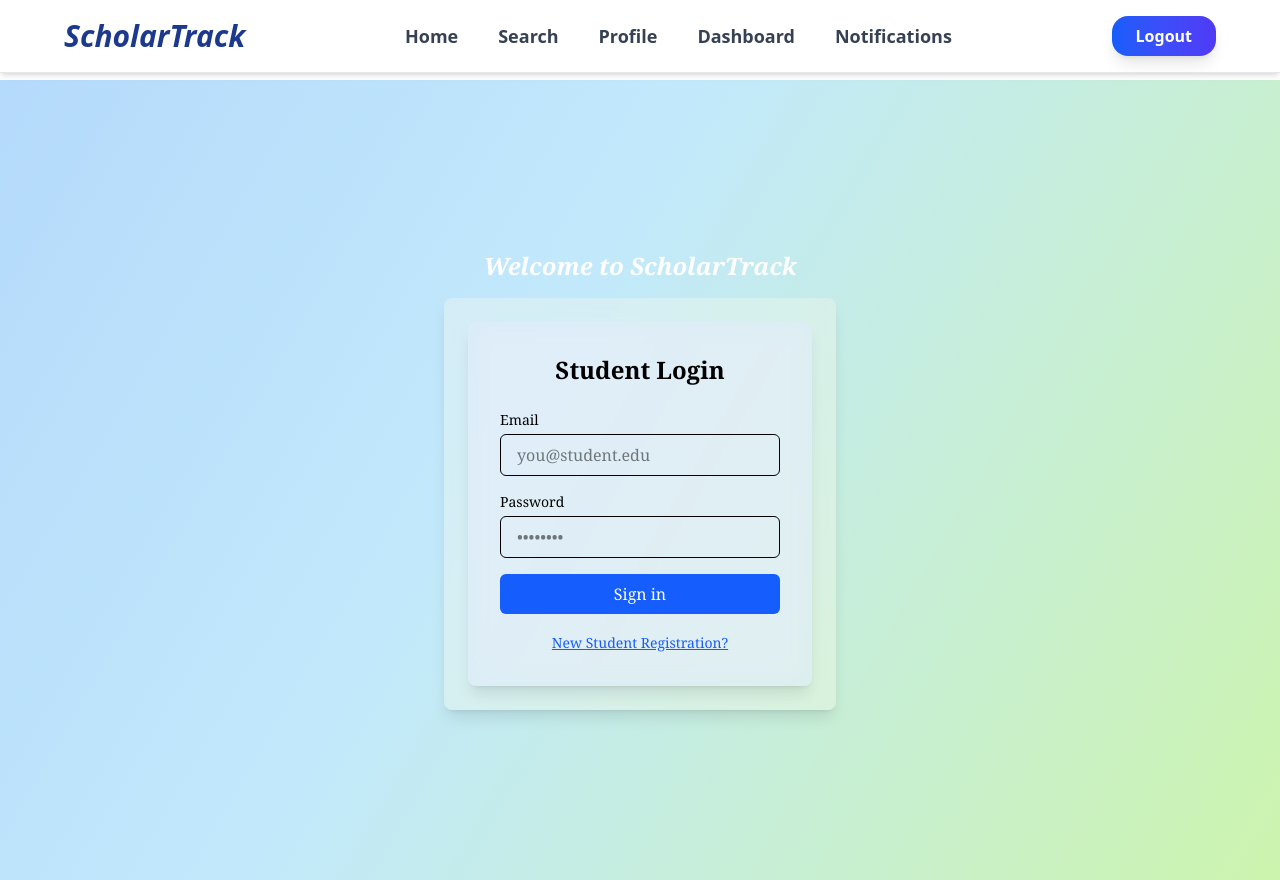
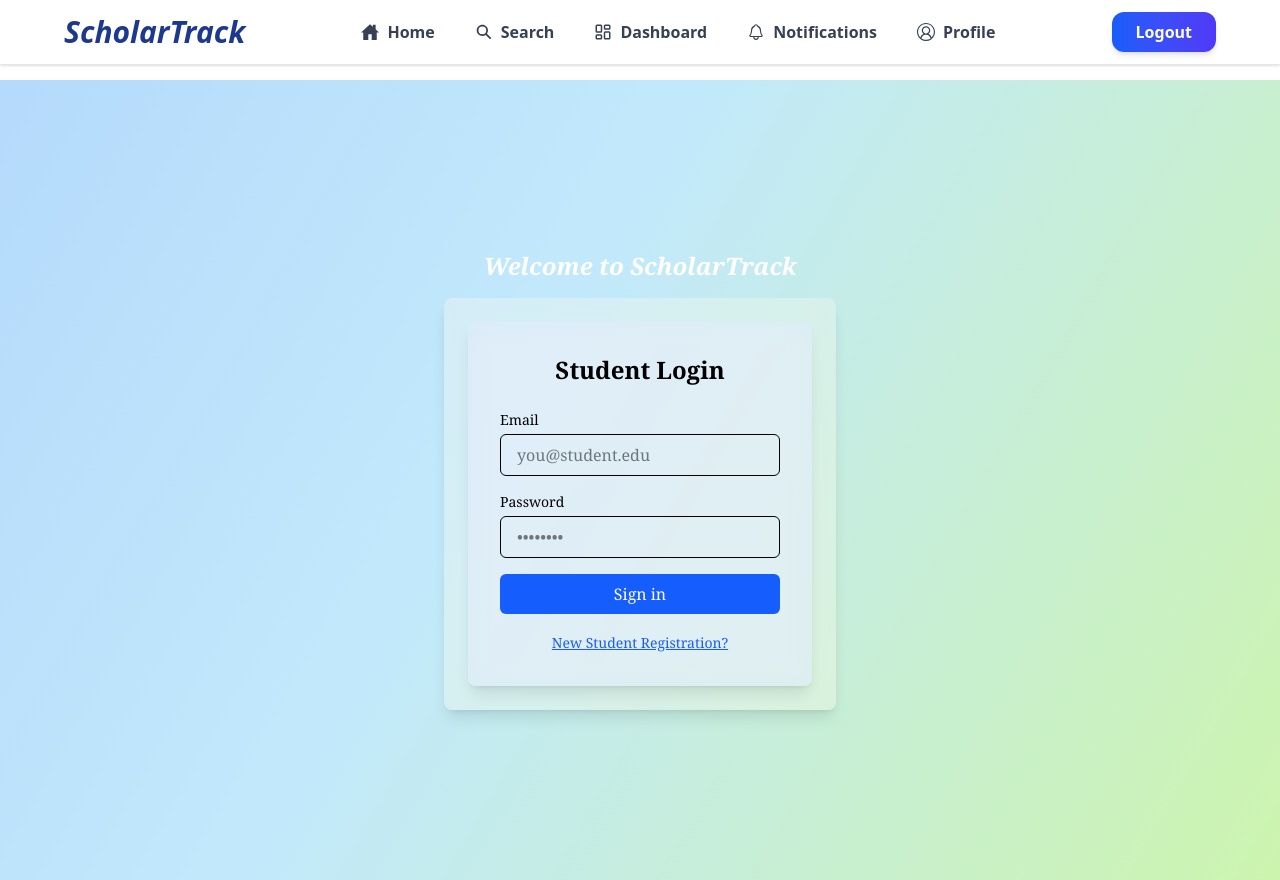
Before and after one commit to Ashithdeveloper/scholar_Track, a React (Vite) app in the folder Web/: page /login in a window 1280 px wide. Built offline with nearby package versions, Linux system fonts and the light colour scheme.

Commit message:
navbar design

```diff
--- a/Web/src/layouts/Navbar.jsx
+++ b/Web/src/layouts/Navbar.jsx
@@ -18,89 +18,82 @@ export const Navbar = () => {
   };
 
   const navItems = [
-    { label: "Home", icon: <IoHomeSharp className="text-2xl" />, path: "/" },
-    {
-      label: "Search",
-      icon: <IoSearchSharp className="text-2xl" />,
-      path: "/search",
-    },
-    {
-      label: "Profile",
-      icon: <VscAccount className="text-2xl" />,
-      path: "/profile",
-    },
-    {
-      label: "Dashboard",
-      icon: <LuLayoutDashboard className="text-2xl" />,
-      path: "/dashboard",
-    },
+    { label: "Home", icon: IoHomeSharp, path: "/" },
+    { label: "Search", icon: IoSearchSharp, path: "/search" },
+    { label: "Dashboard", icon: LuLayoutDashboard, path: "/dashboard" },
     {
       label: "Notifications",
-      icon: <IoNotificationsOutline className="text-2xl" />,
+      icon: IoNotificationsOutline,
       path: "/notifications",
     },
+    { label: "Profile", icon: VscAccount, path: "/profile" },
   ];
 
   return (
     <div>
-      {/* ================== 📱 Mobile Navbar (bottom) ================== */}
+      {/* ================== 📱 Mobile Navbar (Bottom) ================== */}
       <div className="md:hidden fixed bottom-0 left-0 w-full bg-white/80 backdrop-blur-lg shadow-lg border-t border-gray-200 flex justify-around items-center py-2 z-50">
         {navItems.map((item, idx) => {
+          const Icon = item.icon;
           const isActive = location.pathname === item.path;
           return (
             <div
               key={idx}
-              className={`flex flex-col items-center justify-center cursor-pointer transition-all ${
-                isActive ? "text-blue-600" : "text-gray-600 hover:text-blue-500"
+              onClick={() => navigate(item.path)}
+              className={`flex flex-col items-center justify-center transition-all cursor-pointer ${
+                isActive
+                  ? "text-blue-600 scale-110"
+                  : "text-gray-600 hover:text-blue-500"
               }`}
-              onClick={() => navigate(item.path)}
             >
-              <item.icon.type className="text-2xl" />
+              <Icon className="text-2xl" />
               <span className="text-xs mt-1 font-medium">{item.label}</span>
             </div>
           );
         })}
       </div>
 
-      {/* ================== 💻 Medium & Large Navbar (top) ================== */}
-      <div className="hidden md:flex fixed top-0 left-0 w-full z-50 bg-white/80 backdrop-blur-lg shadow-md border-b border-gray-200 px-6 md:px-10 lg:px-16 py-2 md:py-3 lg:py-4 items-center justify-between">
+      {/* ================== 💻 Desktop Navbar (Top) ================== */}
+      <div className="hidden md:flex fixed top-0 left-0 w-full bg-white/80 backdrop-blur-lg border-b border-gray-200 shadow-sm px-6 md:px-10 lg:px-16 py-3 items-center justify-between z-50">
         {/* Logo */}
         <div
-          className="text-xl md:text-2xl lg:text-3xl font-bold italic text-blue-900 cursor-pointer hover:text-blue-600 transition-colors"
           onClick={() => navigate("/")}
+          className="text-2xl lg:text-3xl font-bold italic text-blue-900 cursor-pointer hover:text-blue-600 transition-all duration-300"
         >
           ScholarTrack
         </div>
 
-        {/* Nav Links */}
-        <div className="flex gap-4 md:gap-6 lg:gap-10 text-sm md:text-base lg:text-lg font-semibold">
+        {/* Navigation Links */}
+        <div className="flex gap-6 lg:gap-10 font-semibold text-gray-700">
           {navItems.map((item, idx) => {
             const isActive = location.pathname === item.path;
             return (
-              <span
+              <div
                 key={idx}
-                className={`cursor-pointer transition-colors hover:text-blue-600 ${
-                  isActive ? "text-blue-700 underline underline-offset-4" : "text-gray-700"
+                onClick={() => navigate(item.path)}
+                className={`flex items-center gap-2 cursor-pointer transition-all ${
+                  isActive
+                    ? "text-blue-700 underline underline-offset-8"
+                    : "hover:text-blue-600"
                 }`}
-                onClick={() => navigate(item.path)}
               >
-                {item.label}
-              </span>
+                <item.icon className="text-lg" />
+                <span className="hidden sm:inline">{item.label}</span>
+              </div>
             );
           })}
         </div>
 
         {/* Logout Button */}
         <button
-          className="px-6 py-2 bg-gradient-to-r from-blue-600 to-indigo-600 text-white rounded-2xl font-semibold shadow-lg hover:scale-105 transition-transform duration-300"
           onClick={logout}
+          className="px-6 py-2 bg-gradient-to-r from-blue-600 to-indigo-600 text-white rounded-xl font-semibold shadow-md hover:scale-105 transition-transform duration-300"
         >
           Logout
         </button>
       </div>
 
-      {/* ================== 📏 Spacer ================== */}
-      {/* Creates top padding so content doesn't go under fixed navbar */}
+      {/* Spacer to prevent content overlap with fixed navbar */}
       <div className="h-14 md:h-16 lg:h-20" />
     </div>
   );
```
